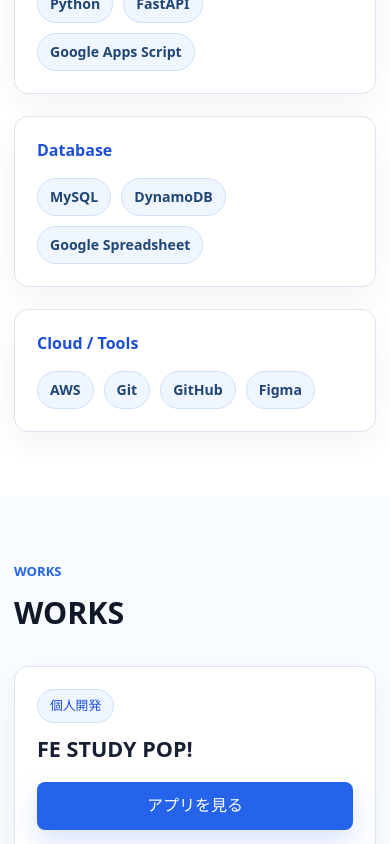
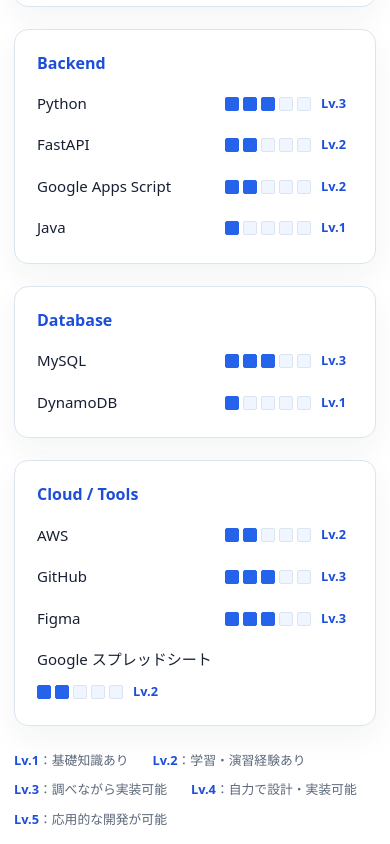
Before and after one commit to 0yuu321/portfolio, a React (Vite) app: page / in a window 390 px wide. Shown: the part 2160-3004 px from the top of the page. Built offline with nearby package versions, Linux system fonts and the light colour scheme.

Commit message:
Add skill proficiency levels and responsive category cards

```diff
--- a/src/components/About.tsx
+++ b/src/components/About.tsx
@@ -19,20 +19,47 @@
 const skillGroups = [
   {
     category: "Frontend",
-    skills: ["HTML", "CSS", "JavaScript", "TypeScript", "React"],
+    skills: [
+      { name: "HTML", level: 3 },
+      { name: "CSS", level: 3 },
+      { name: "JavaScript", level: 3 },
+      { name: "TypeScript", level: 3 },
+      { name: "React", level: 2 },
+    ],
   },
   {
     category: "Backend",
-    skills: ["Python", "FastAPI", "Google Apps Script"],
+    skills: [
+      { name: "Python", level: 3 },
+      { name: "FastAPI", level: 2 },
+      { name: "Google Apps Script", level: 2 },
+      { name: "Java", level: 1 },
+    ],
   },
   {
     category: "Database",
-    skills: ["MySQL", "DynamoDB", "Google Spreadsheet"],
+    skills: [
+      { name: "MySQL", level: 3 },
+      { name: "DynamoDB", level: 1 },
+    ],
   },
   {
     category: "Cloud / Tools",
-    skills: ["AWS", "Git", "GitHub", "Figma"],
+    skills: [
+      { name: "AWS", level: 2 },
+      { name: "GitHub", level: 3 },
+      { name: "Figma", level: 3 },
+      { name: "Google スプレッドシート", level: 2 },
+    ],
   },
+];
+
+const skillLevels = [
+  "基礎知識あり",
+  "学習・演習経験あり",
+  "調べながら実装可能",
+  "自力で設計・実装可能",
+  "応用的な開発が可能",
 ];
 
 export function About() {
@@ -66,16 +93,38 @@
             {skillGroups.map((group) => (
               <article className="card skill-card" key={group.category}>
                 <h3>{group.category}</h3>
-                <div className="tag-list">
+                <ul className="skill-list">
                   {group.skills.map((skill) => (
-                    <span className="skill-tag" key={skill}>
-                      {skill}
-                    </span>
+                    <li className="skill-row" key={skill.name}>
+                      <span className="skill-name">{skill.name}</span>
+                      <span
+                        className="skill-rating"
+                        role="img"
+                        aria-label={`習熟度 Lv.${skill.level} / 5：${skillLevels[skill.level - 1]}`}
+                      >
+                        <span className="skill-bar" aria-hidden="true">
+                          {skillLevels.map((description, index) => (
+                            <span
+                              className={`skill-segment${index < skill.level ? " filled" : ""}`}
+                              key={description}
+                            />
+                          ))}
+                        </span>
+                        <span className="skill-level" aria-hidden="true">Lv.{skill.level}</span>
+                      </span>
+                    </li>
                   ))}
-                </div>
+                </ul>
               </article>
             ))}
           </div>
+          <ul className="skill-legend" aria-label="習熟度の基準">
+            {skillLevels.map((description, index) => (
+              <li key={description}>
+                <strong>Lv.{index + 1}</strong>：{description}
+              </li>
+            ))}
+          </ul>
         </div>
       </div>
     </section>
--- a/src/styles.css
+++ b/src/styles.css
@@ -224,7 +224,7 @@
 }
 
 .skill-grid {
-  grid-template-columns: repeat(4, minmax(0, 1fr));
+  grid-template-columns: repeat(2, minmax(0, 1fr));
 }
 
 .card {
@@ -266,6 +266,7 @@
 }
 
 .skill-card {
+  min-width: 0;
   padding: 22px;
 }
 
@@ -273,6 +274,77 @@
   margin-bottom: 16px;
   color: var(--accent-dark);
   font-size: 1rem;
+}
+
+.skill-list {
+  display: grid;
+  gap: 16px;
+  margin: 0;
+  padding: 0;
+  list-style: none;
+}
+
+.skill-row {
+  display: flex;
+  flex-wrap: wrap;
+  align-items: center;
+  justify-content: space-between;
+  gap: 8px 16px;
+}
+
+.skill-name {
+  min-width: 0;
+  color: #172033;
+  font-size: 0.94rem;
+  overflow-wrap: anywhere;
+}
+
+.skill-rating {
+  display: inline-flex;
+  flex: 0 0 auto;
+  align-items: center;
+  gap: 10px;
+}
+
+.skill-bar {
+  display: grid;
+  grid-template-columns: repeat(5, 14px);
+  gap: 4px;
+}
+
+.skill-segment {
+  width: 14px;
+  height: 14px;
+  border: 1px solid var(--border);
+  border-radius: 2px;
+  background: var(--accent-soft);
+}
+
+.skill-segment.filled {
+  border-color: var(--accent);
+  background: var(--accent);
+}
+
+.skill-level {
+  min-width: 32px;
+  color: var(--accent-dark);
+  font-size: 0.8rem;
+  font-weight: 700;
+}
+
+.skill-legend {
+  display: flex;
+  flex-wrap: wrap;
+  gap: 8px 24px;
+  margin: 24px 0 0;
+  padding: 0;
+  color: var(--muted);
+  font-size: 0.8rem;
+  list-style: none;
+}
+
+.skill-legend strong {
+  color: var(--accent-dark);
 }
 
 .tag-list {
```
